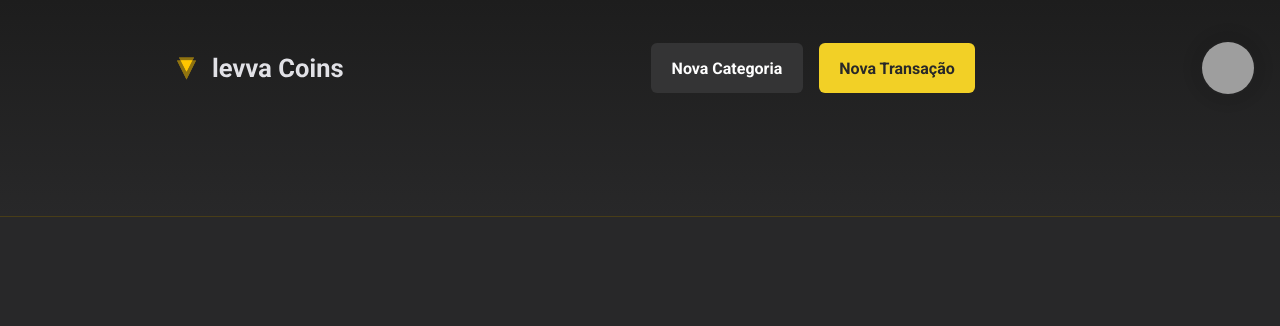
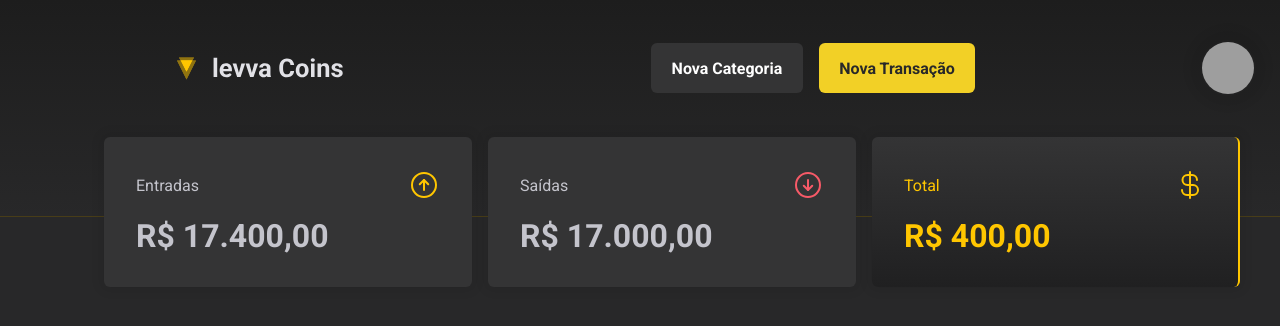
Before and after one commit to thaysazooby/levva-coins, a React (Vite) app: page /home in a window 1280 px wide. Shown: the top 326 px of the page. Built offline with nearby package versions, Linux system fonts and the light colour scheme; grey boxes are pictures that could not be loaded.

Commit message:
feat: Estilizacao - Sumario

```diff
--- a/package.json
+++ b/package.json
@@ -10,6 +10,7 @@
     "preview": "vite preview"
   },
   "dependencies": {
+    "phosphor-react": "^1.4.1",
     "react": "^18.2.0",
     "react-dom": "^18.2.0",
     "react-router-dom": "^6.11.2",
--- /dev/null
+++ b/src/components/summary/index.tsx
@@ -0,0 +1,36 @@
+import { ArrowCircleDown, ArrowCircleUp, CurrencyDollar } from "phosphor-react";
+import { SummaryCard, SummaryContainer } from "./styles";
+import { defaultTheme } from "../../styles/defaultTheme";
+
+export function Summary() {
+  return (
+    <SummaryContainer>
+      <SummaryCard>
+        <header>
+          <span>Entradas</span>
+          <ArrowCircleUp size={32} color={defaultTheme["yellow-500"]} />
+        </header>
+
+        <strong>R$ 17.400,00</strong>
+      </SummaryCard>
+
+      <SummaryCard>
+        <header>
+          <span>Saídas</span>
+          <ArrowCircleDown size={32} color={defaultTheme["red-500"]} />
+        </header>
+
+        <strong>R$ 17.000,00</strong>
+      </SummaryCard>
+
+      <SummaryCard variant="balance">
+        <header>
+          <span>Total</span>
+          <CurrencyDollar size={32} color={defaultTheme["yellow-500"]} />
+        </header>
+
+        <strong>R$ 400,00</strong>
+      </SummaryCard>
+    </SummaryContainer>
+  );
+}
--- /dev/null
+++ b/src/components/summary/styles.ts
@@ -0,0 +1,55 @@
+import styled, { css } from "styled-components";
+
+export const SummaryContainer = styled.section`
+  grid-column: 2 / 3;
+
+  width: 100%;
+  max-width: 1120px;
+  margin: 0 auto;
+  padding: 0 1.5rem;
+
+  display: grid;
+  grid-template-columns: 23rem 23rem 23rem;
+  gap: 1rem;
+  margin-top: -5rem;
+`;
+
+interface SummaryCardProps {
+  variant?: "balance";
+}
+
+export const SummaryCard = styled.div<SummaryCardProps>`
+  background: ${(props) => props.theme["gray-500"]};
+  border-radius: 6px;
+  padding: 2rem;
+  box-shadow: 0px 0px 10px 5px #00000010;
+
+  header {
+    display: flex;
+    align-items: center;
+    justify-content: space-between;
+  }
+
+  strong {
+    display: block;
+    margin-top: 1rem;
+    font-size: 2rem;
+  }
+
+  ${(props) =>
+    props.variant === "balance" &&
+    css`
+      background: linear-gradient(
+        to bottom,
+        ${props.theme["gray-500"]},
+        ${props.theme["gray-700"]}
+      );
+      border-right: 2px solid ${props.theme["yellow-500"]};
+      header {
+        color: ${props.theme["yellow-500"]};
+      }
+      strong {
+        color: ${props.theme["yellow-500"]};
+      }
+    `}
+`;
--- a/src/pages/Home/index.tsx
+++ b/src/pages/Home/index.tsx
@@ -1,8 +1,10 @@
 import { Header } from "../../components/header";
+import { Summary } from "../../components/summary";
 import { HomeWrapper } from "./styles";
 
 export function Home() {
     return <HomeWrapper>
         <Header />
+        <Summary />
     </HomeWrapper>
 }
```
Also changed, not shown: 1 other file (tests, documents, lock files or other folders).
